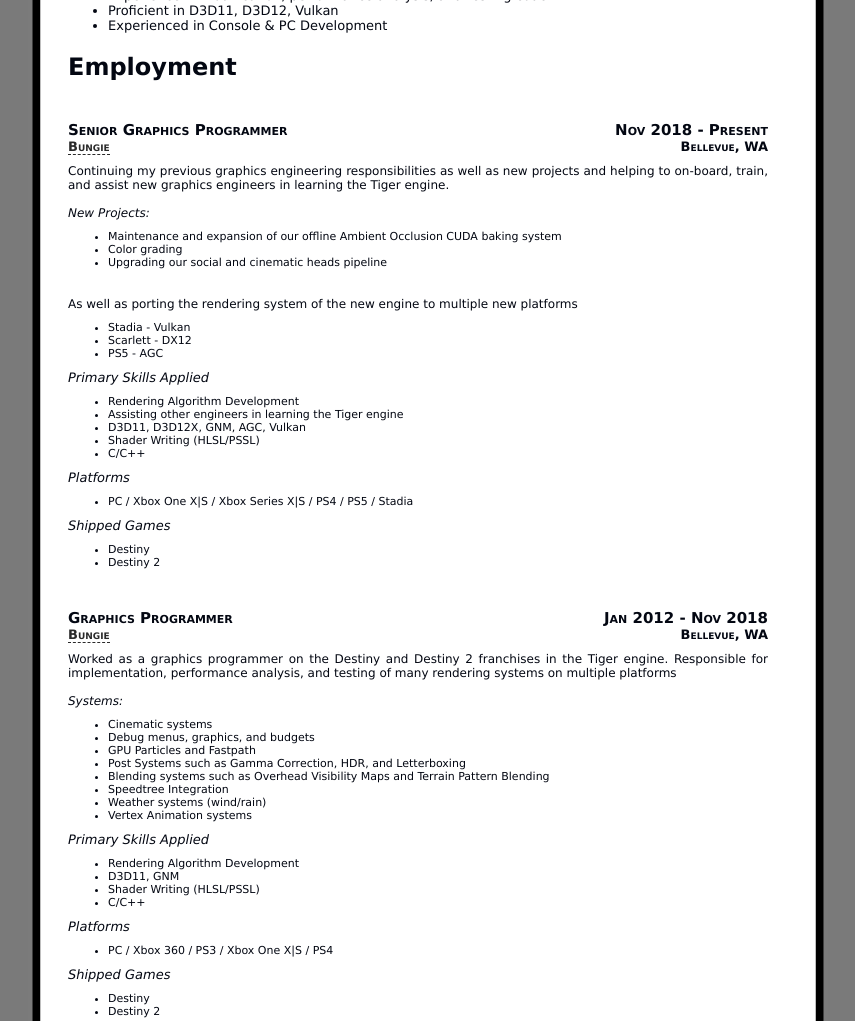
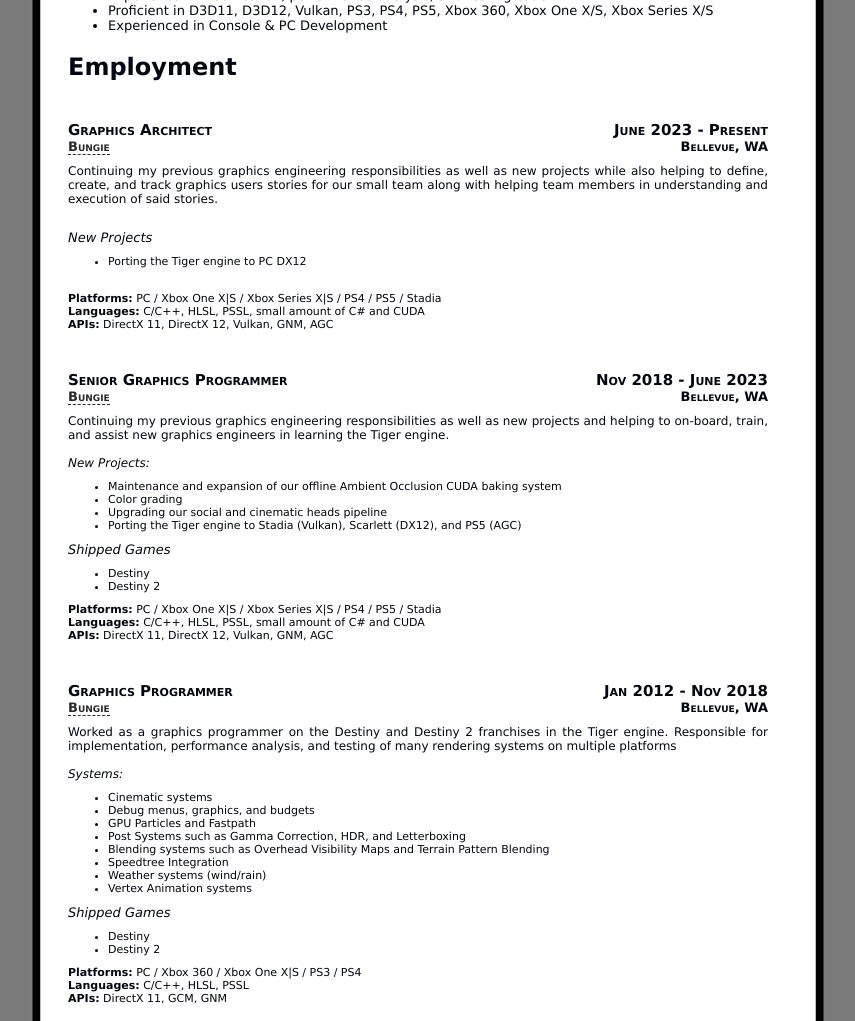
Before and after one commit to loosche/loosche.github.io, a plain HTML site: page resume/resume.html in a window 1280 px wide. Shown: the part 281-1302 px from the top of the page, without its empty margins (212-1067 px from the left). Drawn offline with Linux system fonts and the light colour scheme; files whose address does not match are found by name.

Commit message:
Updated resume.html
Added a new section for Graphics Architect at Bungie, as well as cleaning up the other Bungie sections to match what's on LinkedIn.

```diff
--- a/resume/resume.html
+++ b/resume/resume.html
@@ -32,15 +32,41 @@ Released   : 20081230
 			<li>Knowledge of Rendering Algorithms</li>
 			<li>Strong communication and writing skills</li>
 			<li>Experience in modification, performance analysis, and testing code</li>
-			<li>Proficient in D3D11, D3D12, Vulkan</li>
+			<li>Proficient in D3D11, D3D12, Vulkan, PS3, PS4, PS5, Xbox 360, Xbox One X/S, Xbox Series X/S</li>
 			<li>Experienced in Console & PC Development</li>
 		</ul>
 
 		<div class="sectionTitle">Employment</div>
 
 		<div class="job">
+			<span class="title">Graphics Architect</span>
+			<span class="date">June 2023 - Present</span>
+			<span class="company"><a href="http://bungie.net">Bungie</a></span>
+			<span class="city">Bellevue, WA</span>
+			<div class="description">
+				Continuing my previous graphics engineering responsibilities as
+				well as new projects while also helping to define, create, and
+				track graphics users stories for our small team along with
+				helping team members in understanding and execution of said
+				stories.
+				<br/><br/>
+				<div class="primary_skills_title">New Projects</div>
+				<div class="primary_skills">
+					<ul>
+					<li>Porting the Tiger engine to PC DX12</li>
+					</ul>
+				</div>
+			<br/>
+			<div class="primary_skills">
+				<p><b>Platforms:</b> PC / Xbox One X|S / Xbox Series X|S / PS4 / PS5 / Stadia</p>
+				<p><b>Languages:</b> C/C++, HLSL, PSSL, small amount of C# and CUDA</p>
+				<p><b>APIs:</b> DirectX 11, DirectX 12, Vulkan, GNM, AGC</p>
+			</div>
+		</div>
+
+		<div class="job">
 			<span class="title">Senior Graphics Programmer</span>
-			<span class="date">Nov 2018 - Present</span>
+			<span class="date">Nov 2018 - June 2023</span>
 			<span class="company"><a href="http://bungie.net">Bungie</a></span>
 			<span class="city">Bellevue, WA</span>
 			<div class="description">
@@ -54,32 +80,9 @@ Released   : 20081230
 					<li>Maintenance and expansion of our offline Ambient Occlusion CUDA baking system</li>
 					<li>Color grading</li>
 					<li>Upgrading our social and cinematic heads pipeline</li>
+					<li>Porting the Tiger engine to Stadia (Vulkan), Scarlett (DX12), and PS5 (AGC)</li>
 					</ul>
 				</div>
-
-				<br/><br/>
-				As well as porting the rendering system of the new engine to multiple new platforms
-				<div class="primary_skills">
-					<ul>
-						<li>Stadia - Vulkan</li>
-						<li>Scarlett - DX12</li>
-						<li>PS5 - AGC</li>
-					</ul>
-				</div>
-			</div>
-			<div class="primary_skills_title">Primary Skills Applied</div>
-			<div class="primary_skills">
-				<ul>
-					<li>Rendering Algorithm Development</li>
-					<li>Assisting other engineers in learning the Tiger engine</li>
-					<li>D3D11, D3D12X, GNM, AGC, Vulkan</li>
-					<li>Shader Writing (HLSL/PSSL)</li>
-					<li>C/C++</li>
-				</ul>
-			</div>
-			<div class="primary_skills_title">Platforms</div>
-			<div class="primary_skills">
-				<ul><li>PC / Xbox One X|S / Xbox Series X|S / PS4 / PS5 / Stadia</li></ul>
 			</div>
 			<div class="primary_skills_title">Shipped Games</div>
 			<div class="primary_skills">
@@ -87,6 +90,11 @@ Released   : 20081230
 					<li>Destiny</li>
 					<li>Destiny 2</li>
 				</ul>
+			</div>
+			<div class="primary_skills">
+				<p><b>Platforms:</b> PC / Xbox One X|S / Xbox Series X|S / PS4 / PS5 / Stadia</p>
+				<p><b>Languages:</b> C/C++, HLSL, PSSL, small amount of C# and CUDA</p>
+				<p><b>APIs:</b> DirectX 11, DirectX 12, Vulkan, GNM, AGC</p>
 			</div>
 		</div>
 
@@ -115,26 +123,17 @@ Released   : 20081230
 					</ul>
 				</div>
 			</div>
-
-			<div class="primary_skills_title">Primary Skills Applied</div>
-			<div class="primary_skills">
-				<ul>
-					<li>Rendering Algorithm Development</li>
-					<li>D3D11, GNM</li>
-					<li>Shader Writing (HLSL/PSSL)</li>
-					<li>C/C++</li>
-				</ul>
-			</div>
-			<div class="primary_skills_title">Platforms</div>
-			<div class="primary_skills">
-				<ul><li>PC / Xbox 360 / PS3 / Xbox One X|S / PS4</li></ul>
-			</div>
 			<div class="primary_skills_title">Shipped Games</div>
 			<div class="primary_skills">
 				<ul>
 					<li>Destiny</li>
 					<li>Destiny 2</li>
 				</ul>
+			</div>
+			<div class="primary_skills">
+				<p><b>Platforms:</b> PC / Xbox 360 / Xbox One X|S / PS3 / PS4 </p>
+				<p><b>Languages:</b> C/C++, HLSL, PSSL</p>
+				<p><b>APIs:</b> DirectX 11, GCM, GNM</p>
 			</div>
 		</div>
 
```
